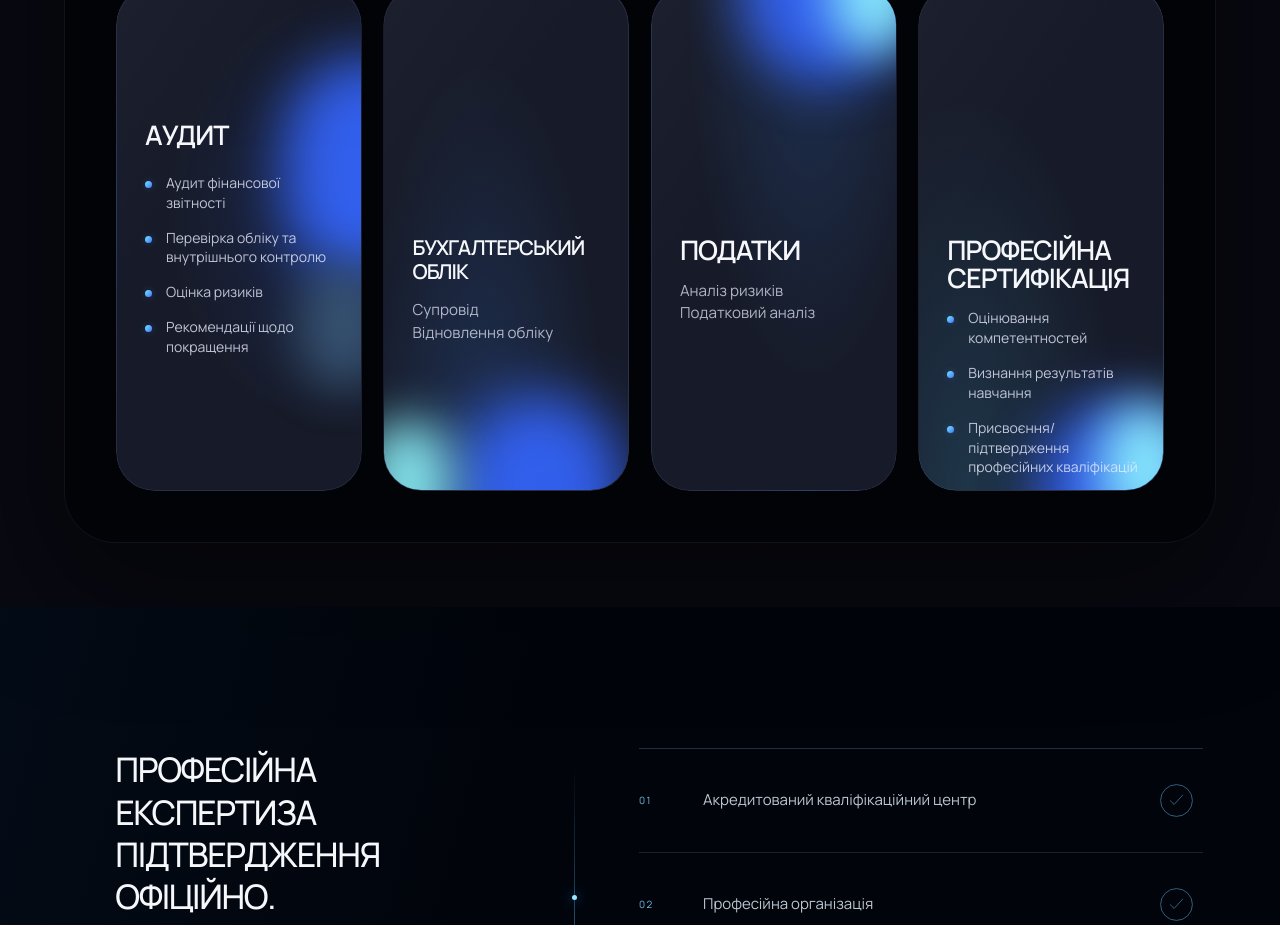
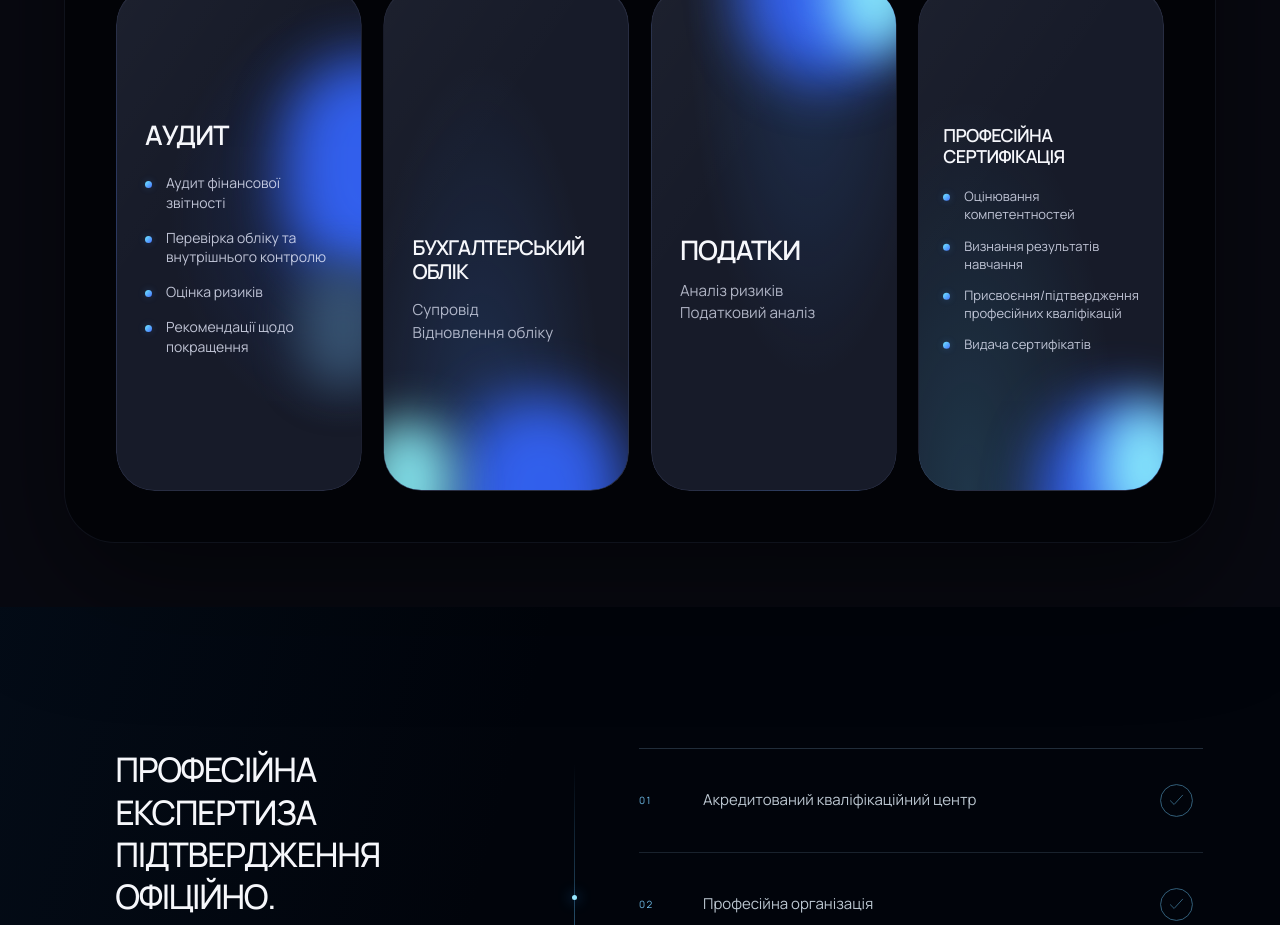
Before and after one commit to dnagorna3817-spec/website_akc_main, a Next.js app: page /about in a window 1280 px wide. Shown: the part 2140-3065 px from the top of the page. Built offline with nearby package versions, Linux system fonts and the light colour scheme.

Commit message:
Center professional certification content and fit heading

```diff
--- a/app/about/about.css
+++ b/app/about/about.css
@@ -1334,3 +1334,10 @@ body {
   .akc-about-figma .service__bullet-list { gap: 12px; }
   .akc-about-figma .service__bullet-list li { font-size: 13px; }
 }
+
+/* Fourth service: long certification heading and centered four-item list. */
+.akc-about-figma .services__grid .service--4 .service__content { top:50%; bottom:auto; left:24px; right:20px; transform:translateY(-50%); }
+.akc-about-figma .services__grid .service--4 h3 { font-size:clamp(17px,1.4vw,21px); line-height:1.18; overflow-wrap:normal; word-break:normal; hyphens:auto; margin-bottom:20px; }
+.akc-about-figma .services__grid .service--4 .service__bullet-list { gap:13px; }
+.akc-about-figma .services__grid .service--4 .service__bullet-list li { font-size:13px; line-height:1.4; overflow-wrap:anywhere; }
+@media(max-width:600px) { .akc-about-figma .services__grid .service--4 .service__content { left:24px; right:20px; } }
```
